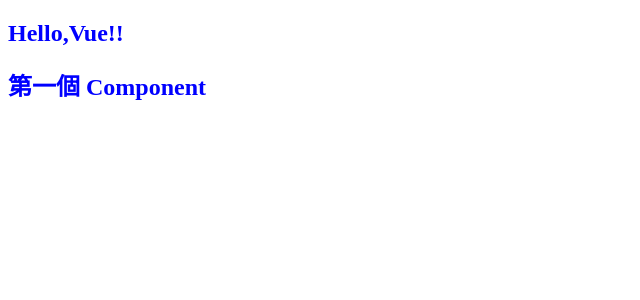
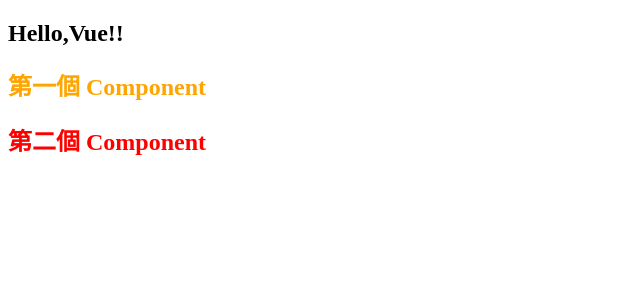
Before and after one commit to pananchi/vue-new, a Vue app: page / in a window 1280 px wide. Shown: the top 300 px of the page, without its empty margins (0-640 px from the left). Built offline with nearby package versions, Linux system fonts and the light colour scheme.

Commit message:
使用擴充程式建立Component基本架構

```diff
--- a/src/App.vue
+++ b/src/App.vue
@@ -1,15 +1,16 @@
 <script setup>
 import FirstComponent from "./components/FirstComponent.vue";
+import SecondComponent from "./components/SecondComponent.vue";
+
 
 </script>
 
 <template>
   <h2>Hello,Vue!!</h2>
-  <firstComponent />
+  <FirstComponent />
+  <SecondComponent />
+
 </template>
 
 <style scoped>
-  h2{
-    color: blue;
-  }
 </style>
--- a/src/components/FirstComponent.vue
+++ b/src/components/FirstComponent.vue
@@ -2,10 +2,10 @@
   <h2>第一個 Component</h2>
 </template>
 
-<style scoped>
-h2{
-  color: orange;
-}
+<style lang="css" scoped>
+  h2{
+    color: orange;
+  }
 </style>
 
 <script setup>
--- /dev/null
+++ b/src/components/SecondComponent.vue
@@ -0,0 +1,15 @@
+<script setup>
+
+</script>
+
+<template>
+  <div>
+    <h2>第二個 Component</h2>
+  </div>
+</template>
+
+<style lang="css" scoped>
+  h2{
+    color: red;
+  }
+</style>
```
